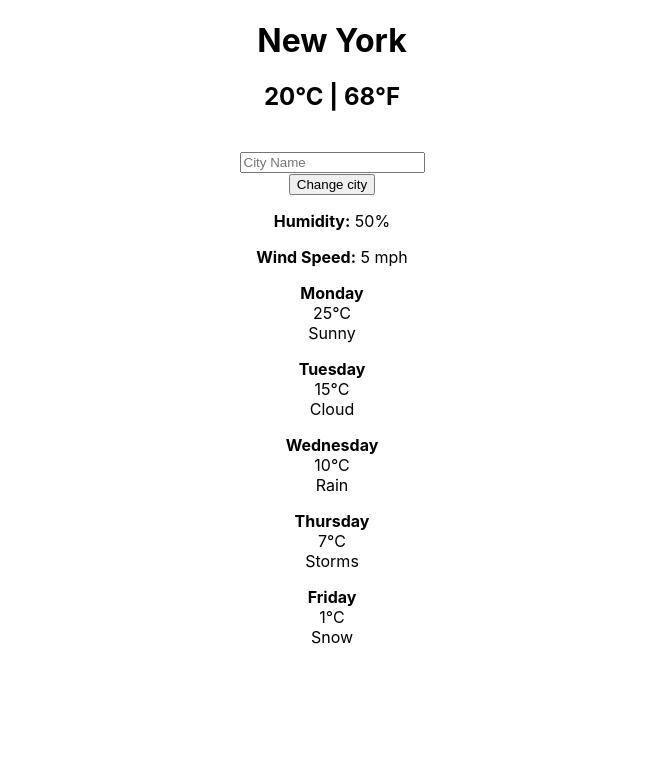
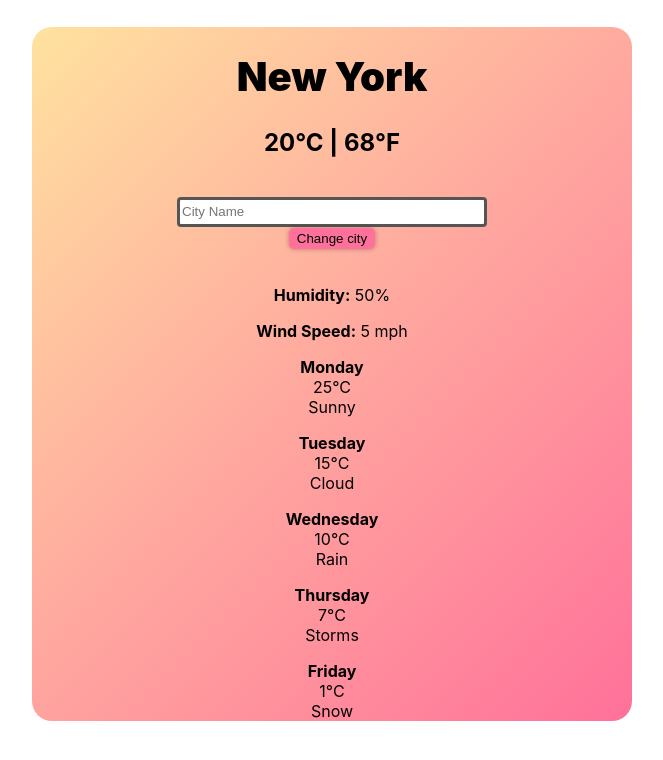
Before and after one commit to DerryGirl93/weather-app-react, a React (Create React App) app: page / in a window 1280 px wide. Shown: the top 760 px of the page, without its empty margins (308-971 px from the left). Built offline with nearby package versions, Linux system fonts and the light colour scheme.

Commit message:
Added CSS files

```diff
--- a/src/App.css
+++ b/src/App.css
@@ -1,38 +1,26 @@
 .App {
+  font-family: sans-serif;
   text-align: center;
 }
-
-.App-logo {
-  height: 40vmin;
-  pointer-events: none;
+h1 {
+  color: black;
+  font-weight: 900;
+  font-size: 40px;
+  padding-top: 25px;
 }
-
-@media (prefers-reduced-motion: no-preference) {
-  .App-logo {
-    animation: App-logo-spin infinite 20s linear;
-  }
+App.h2 {
+  font-size: 35px;
 }
-
-.App-header {
-  background-color: #282c34;
-  min-height: 100vh;
-  display: flex;
-  flex-direction: column;
-  align-items: center;
-  justify-content: center;
-  font-size: calc(10px + 2vmin);
-  color: white;
+body {
+  max-width: 600px;
+  margin: 0 auto;
 }
-
-.App-link {
-  color: #61dafb;
+.card {
+  background-image: linear-gradient(
+    -225deg,
+    #ffe29f 0%,
+    #ffa99f 48%,
+    #ff719a 100%
+  );
+  border-radius: 20px;
 }
-
-@keyframes App-logo-spin {
-  from {
-    transform: rotate(0deg);
-  }
-  to {
-    transform: rotate(360deg);
-  }
-}
--- /dev/null
+++ b/src/Search.css
@@ -0,0 +1,23 @@
+button {
+  transition: all 250ms ease-in-out;
+  border-radius: 5px;
+  background-color: #ff719a;
+  border: solid 2px #ff719a;
+  box-shadow: 0 0 5px 0 rgba(0, 0, 0, 0.3);
+  margin-bottom: 20px;
+}
+button:hover {
+  background-color: white;
+  color: #ff719a;
+}
+
+form {
+  margin: 0 auto;
+}
+.form-control {
+  width: 50%;
+  border-radius: 4px;
+  height: 20px;
+  padding: 2px;
+  border: 3px solid #555;
+}
--- a/src/Search.js
+++ b/src/Search.js
@@ -1,4 +1,5 @@
 import React from 'react';
+import './Search.css';
 
 export default function Search() {
   return (
```
